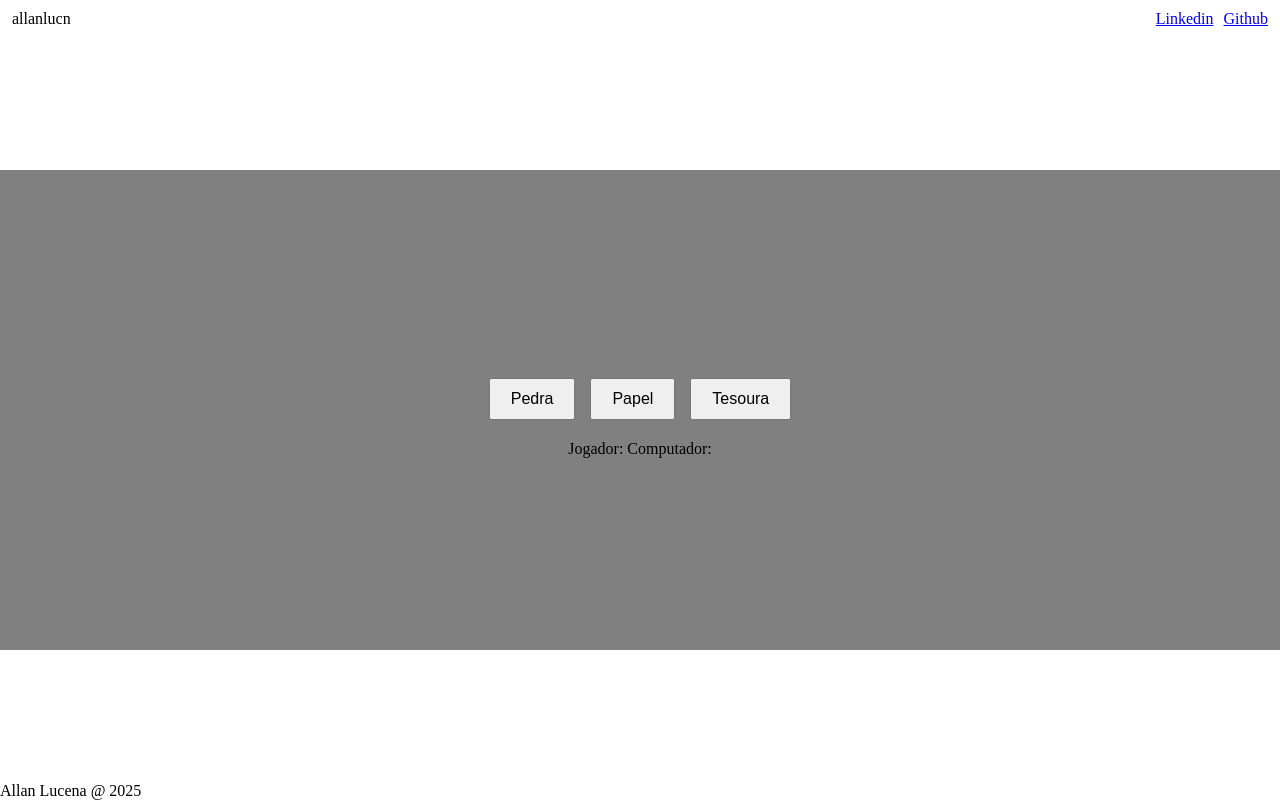
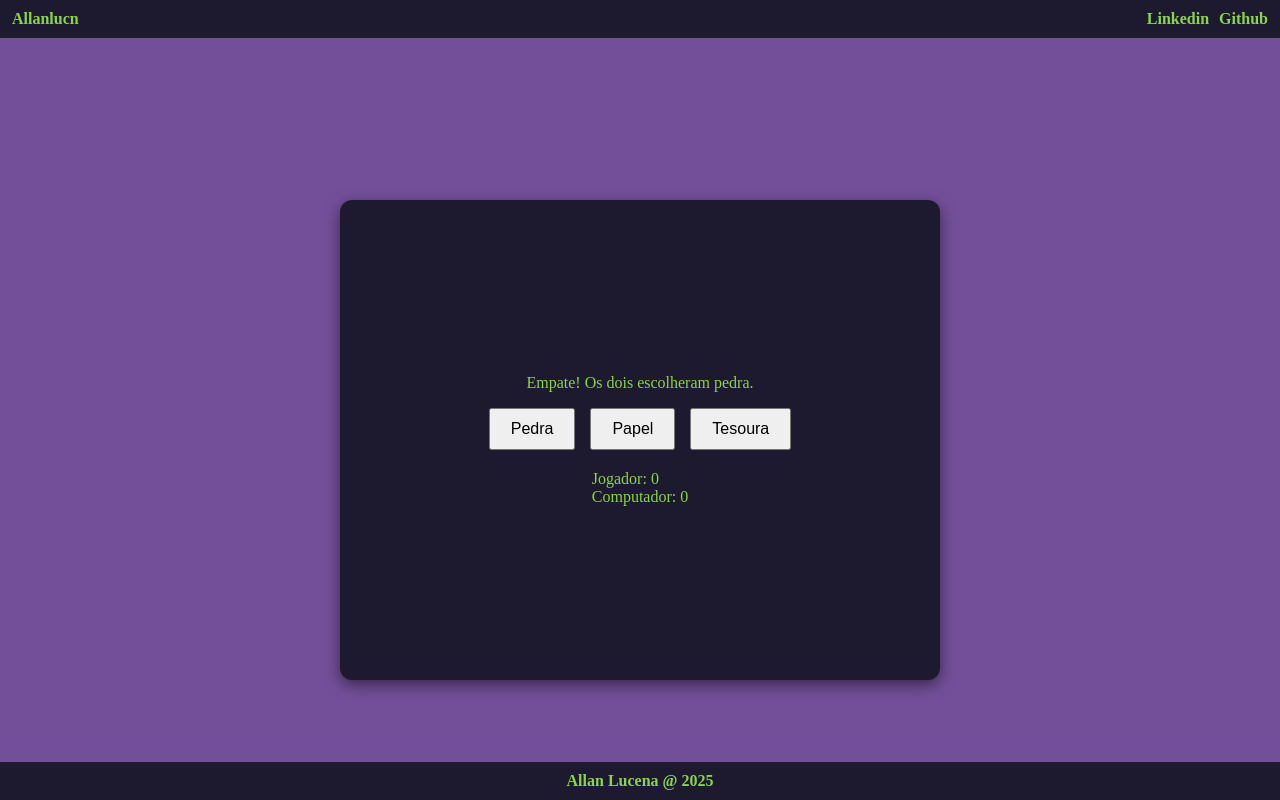
Before and after one commit to allanlucn/rock-paper-scissors, a plain HTML site: page index.html in a window 1280 px wide. Both pictures are taken after a click on the button "Pedra". Drawn offline with Linux system fonts and the light colour scheme.

Commit message:
Lógica finalizada

```diff
--- a/index.html
+++ b/index.html
@@ -1,40 +1,40 @@
 <!DOCTYPE html>
 <html lang="en">
   <head>
-    <meta charset="UTF-8">
-    <meta name="viewport" content="width=device-width, initial-scale=1.0">
-    <link rel="stylesheet" href="styles.css">
+    <meta charset="UTF-8" />
+    <meta name="viewport" content="width=device-width, initial-scale=1.0" />
+    <link rel="stylesheet" href="styles.css" />
+    <script src="scripts.js" defer></script>
     <title>Rock Paper Scissors</title>
   </head>
   <body>
     <header>
       <div class="left">
-            <logo>allanlucn</logo>
+        <logo>Allanlucn</logo>
       </div>
       <div class="right">
-            <a href="https://www.linkedin.com/in/allanlucn">Linkedin</a>
-            <a href="https://www.github.com/allanlucn">Github</a>
+        <a class="link" href="https://www.linkedin.com/in/allanlucn"
+          >Linkedin</a
+        >
+        <a class="link" href="https://www.github.com/allanlucn">Github</a>
       </div>
     </header>
     <div class="content">
       <div class="painel">
+        <div id="log">Escolha sua jogada!</div>
         <ul id="buttons">
-                <li><button>Pedra</button></li>
-                <li><button>Papel</button></li>
-                <li><button>Tesoura</button></li>
+          <li><button class="choice" value="pedra">Pedra</button></li>
+          <li><button class="choice" value="papel">Papel</button></li>
+          <li><button class="choice" value="tesoura">Tesoura</button></li>
         </ul>
         <div id="log-pontuacao">
-                <div id="log"></div>
           <div id="pontuacao">
-                    <span id="player-score">Jogador:</span>
-                    <span id="computer-score">Computador: </span>
+            <span id="player-score">Jogador: 0</span>
+            <span id="computer-score">Computador: 0</span>
           </div>
         </div>
-
       </div>
     </div>
-    <footer>
-        Allan Lucena @ 2025
-    </footer>
+    <footer>Allan Lucena @ 2025</footer>
   </body>
 </html>
--- a/scripts.js
+++ b/scripts.js
@@ -1,59 +1,71 @@
-function getComputerChoice(){
+const choiceButtons = document.querySelectorAll(".choice");
+const logDiv = document.querySelector("#log");
+const playerScoreSpan = document.querySelector("#player-score");
+const computerScoreSpan = document.querySelector("#computer-score");
+const buttonContainer = document.querySelector("#buttons");
+
+let humanScore = 0;
+let computerScore = 0;
+
+function getComputerChoice() {
   const randomNumber = Math.random();
 
-    if (randomNumber <= 0.33){
+  if (randomNumber <= 0.33) {
     return "Pedra";
-    }
-    else if (randomNumber <= 0.66){
+  } else if (randomNumber <= 0.66) {
     return "Papel";
-    }
-    else{
+  } else {
     return "Tesoura";
   }
 }
 
-function getHumanChoice(){
-    let userChoice = prompt("Qual a sua escolha? (Pedra, Papel, ou Tesoura)?")
-    return userChoice;
-}
+function playRound(HumanChoice, ComputerChoice) {
+  const human = HumanChoice.toLowerCase();
+  const computer = ComputerChoice.toLowerCase();
 
-function playGame(){
-    let humanScore =0;
-    let computerScore=0;
-    let humanSelection;
-    let computerSelection;
-
-
-    function playRound(HumanChoice,ComputerChoice){
-    const human= HumanChoice.toLowerCase();
-    const computer= ComputerChoice.toLowerCase();
-    if (
-        human === computer){
+  if (human === computer) {
     console.log(`Empate! Os dois escolheram ${computer}`);
-    }
-    else if(
+    logDiv.textContent = `Empate! Os dois escolheram ${computer}.`;
+  } else if (
     (human === "pedra" && computer === "tesoura") ||
     (human === "papel" && computer === "pedra") ||
-        (human === "tesoura" && computer ==="papel")){
+    (human === "tesoura" && computer === "papel")
+  ) {
     humanScore++;
-            console.log(`Você venceu! ${human} ganha de ${computer}.`)
+    logDiv.textContent = `Você venceu! ${human} ganha de ${computer}.`;
+    console.log(`Você venceu! ${human} ganha de ${computer}.`);
+  } else {
+    computerScore++;
+    logDiv.textContent = `Você perdeu! ${computer} ganha de ${human}.`;
+    console.log(`Você perdeu! ${computer} ganha de ${human}.`);
   }
-    else{
-        computerScore++;
-        console.log(`Você perdeu! ${computer} ganha de ${human}.`)
 }
-
-}
-
-    if (humanScore > computerScore){
-        console.log("Você venceu!")
-    }
-    else if(computerScore > humanScore){
-        console.log("Você perdeu!")
-    }
-    else{
-        console.log("O jogo terminou em Empate!")
+function anunciarVencedor() {
+  if (humanScore === 5) {
+    logDiv.textContent = "Parabéns, você venceu a partida!";
+  } else {
+    logDiv.textContent = "Você perdeu a partida!";
   }
 }
 
-playGame();
+function substituirBotoes() {
+  buttonContainer.innerHTML =
+    '<button id ="resetButton">Jogar Novamente?</button>';
+  const resetButton = document.querySelector("#resetButton");
+  resetButton.addEventListener("click", () => {
+    location.reload();
+  });
+}
+choiceButtons.forEach((button) => {
+  button.addEventListener("click", () => {
+    const humanSelection = button.value;
+    const computerSelection = getComputerChoice();
+    playRound(humanSelection, computerSelection);
+    playerScoreSpan.textContent = `Jogador: ${humanScore}`;
+    computerScoreSpan.textContent = `Computador: ${computerScore}`;
+    if ((humanScore === 5) | (computerScore === 5)) {
+      anunciarVencedor();
+      substituirBotoes();
+    }
+  });
+});
--- a/styles.css
+++ b/styles.css
@@ -1,32 +1,51 @@
-html, body{
+html,
+body {
   height: 100%;
   margin: 0;
 }
-body{
+body {
+  background-color: #734f9a;
   display: flex;
   flex-direction: column;
   justify-content: space-between;
 }
-header{
+header,
+footer {
+  font-weight: 600;
+  color: #8bd350;
+  background-color: #1d1a2f;
   padding: 10px 12px;
   display: flex;
-    justify-content: space-between
+  justify-content: space-between;
 }
-.right{
+footer {
+  justify-content: center;
+}
+.right {
   gap: 10px;
   display: flex;
 }
-.painel{
-    background-color: gray;
+.link {
+  color: #8bd350;
+  text-decoration: none;
+}
+.painel {
+  color: #8bd350;
+  background-color: #1d1a2f;
   display: flex;
   flex-direction: column;
   justify-content: center;
   align-items: center;
-    width: 100%;
+  width: 90%;
+  max-width: 600px;
   height: 60vh;
-    margin: 0 auto;
+  margin: 10vh auto 0;
+  border-radius: 12px;
+  box-shadow: 0 5px 15px rgba(0, 0, 0, 0.5);
+  padding: 25px;
+  box-sizing: border-box;
 }
-.painel ul{
+.painel ul {
   list-style: none;
   padding: 0;
   display: flex;
@@ -35,13 +54,18 @@ header{
   margin-bottom: 20px;
 }
 
-#buttons button{
+#buttons button {
   padding: 10px 20px;
   font-size: 16px;
   cursor: pointer;
 }
-#log-pontuacao{
+#log-pontuacao {
+  width: auto;
   display: flex;
   flex-direction: column;
-    align-items: left;
+  align-items: center;
 }
+#pontuacao {
+  display: flex;
+  flex-direction: column;
+}
```
Also changed, not shown: 1 other file. Lines whose indentation alone changed are shown as unchanged.
